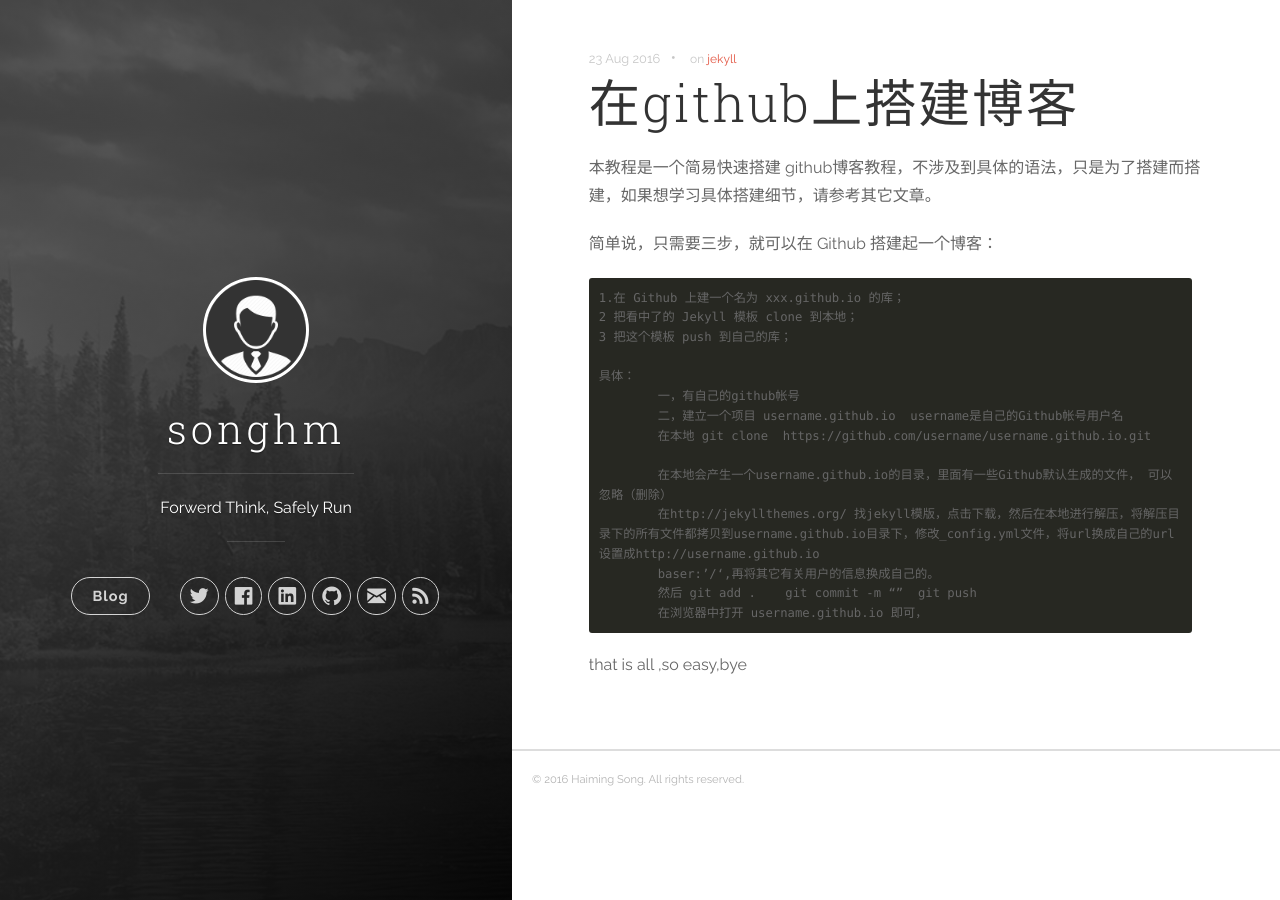
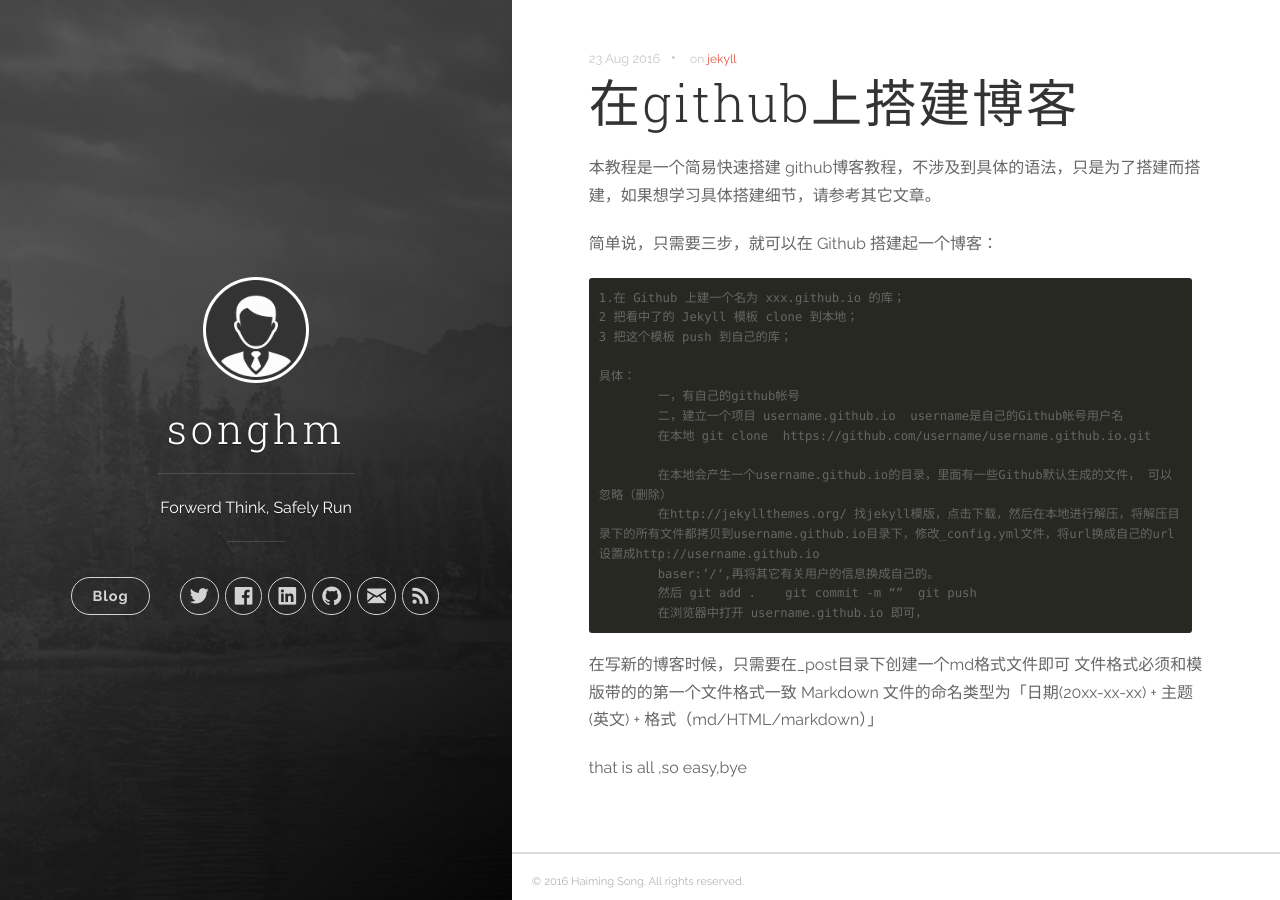
Before and after one commit to banjin/banjin.github.io, a Jekyll site: the page built from _posts/2016-01-08-welcome-to-jekyll.markdown, in a window 1280 px wide. Built offline with Jekyll 4.4.1, drawn with Linux system fonts in a browser that asks for light colours; nearby versions of some CDN libraries.

Commit message:
更新博客

```diff
--- a/_posts/2016-01-08-welcome-to-jekyll.markdown
+++ b/_posts/2016-01-08-welcome-to-jekyll.markdown
@@ -24,6 +24,10 @@
 		然后 git add .    git commit -m “”  git push
 		在浏览器中打开 username.github.io 即可，
 
+在写新的博客时候，只需要在_post目录下创建一个md格式文件即可
+文件格式必须和模版带的的第一个文件格式一致
+Markdown 文件的命名类型为「日期(20xx-xx-xx) + 主题(英文) + 格式（md/HTML/markdown）」
+
 that is all ,so easy,bye
 
 
```
